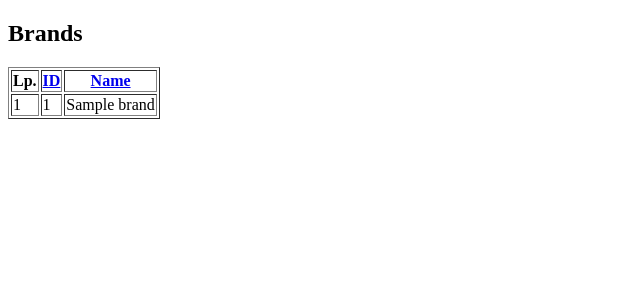
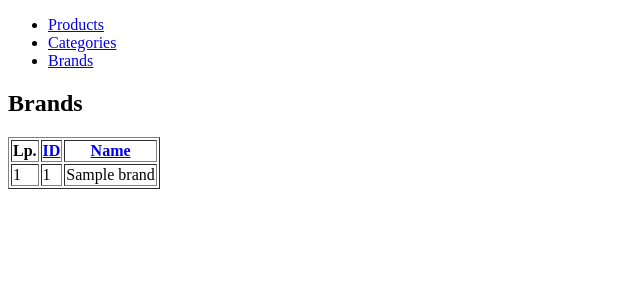
Before and after one commit to brylka/pythonStorage, a Flask app: page /brands in a window 1280 px wide. Shown: the top 300 px of the page, without its empty margins (0-640 px from the left). Run offline with Flask 3, Linux system fonts and the light colour scheme; tables that the repository leaves empty hold one stand-in row (values such as "Sample post").

Commit message:
Add navmenu

```diff
--- a/app/templates/brands.html
+++ b/app/templates/brands.html
@@ -5,6 +5,7 @@
     <title>Brands</title>
 </head>
 <body>
+    {% include 'navmenu.html' %}
     <h2>Brands</h2>
     <table border="1">
         <tr>
--- a/app/templates/categories.html
+++ b/app/templates/categories.html
@@ -5,6 +5,7 @@
     <title>Categories</title>
 </head>
 <body>
+    {% include 'navmenu.html' %}
     <h2>Categories</h2>
     <table border="1">
         <tr>
--- /dev/null
+++ b/app/templates/navmenu.html
@@ -0,0 +1,7 @@
+<nav>
+    <ul>
+        <li><a href="/products">Products</a></li>
+        <li><a href="/categories">Categories</a></li>
+        <li><a href="/brands">Brands</a></li>
+    </ul>
+</nav>
--- a/app/templates/products.html
+++ b/app/templates/products.html
@@ -5,6 +5,7 @@
     <title>Products</title>
 </head>
 <body>
+    {% include 'navmenu.html' %}
     <h2>Products</h2>
     <table border="1">
         <tr>
```
